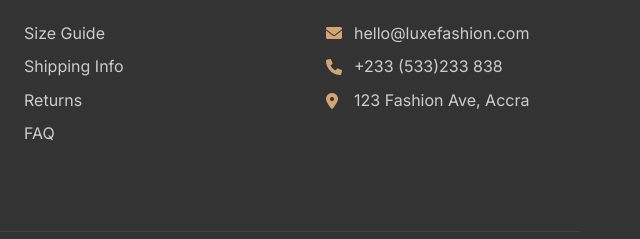
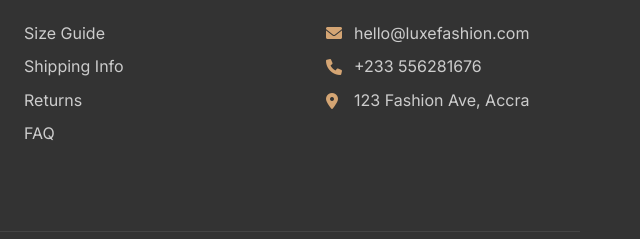
Before and after one commit to highest-kidman/Kelly-Ankrah-, a plain HTML site: page index.html in a window 1280 px wide. Shown: the part 2646-2885 px from the top of the page, 640-1280 px from the left. Drawn offline with nearby package versions, Linux system fonts and the light colour scheme.

Commit message:
Update index.html

```diff
--- a/index.html
+++ b/index.html
@@ -173,7 +173,7 @@
                     <h3>Contact Info</h3>
                     <div class="contact-info">
                         <p><i class="fas fa-envelope"></i> hello@luxefashion.com</p>
-                        <p><i class="fas fa-phone"></i>+233 (533)233 838</p>
+                        <p><i class="fas fa-phone"></i>+233 556281676</p>
                         <p><i class="fas fa-map-marker-alt"></i> 123 Fashion Ave, Accra</p>
                     </div>
                 </div>
```
